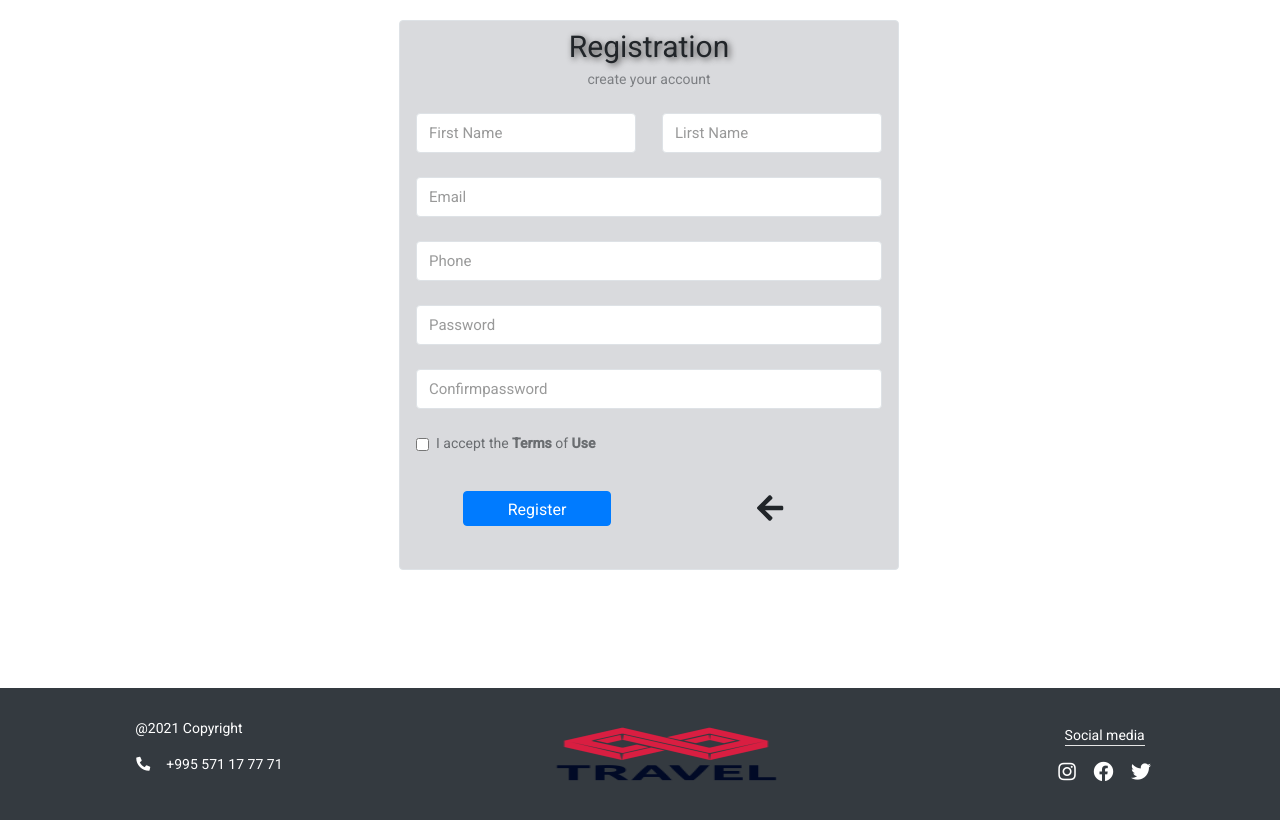
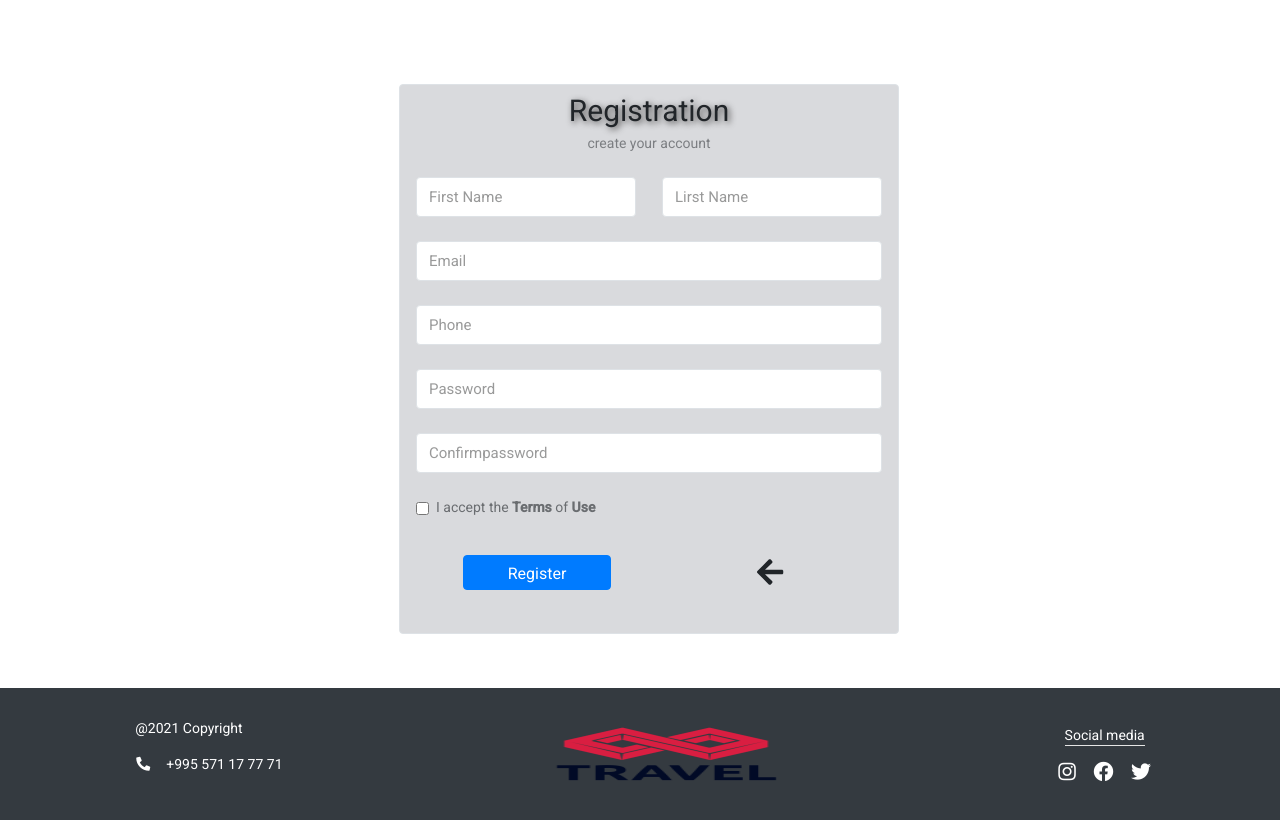
Before and after one commit to guramijibladze/it-step-project, an Angular app: page /register in a window 1280 px wide. Built offline with nearby package versions, Linux system fonts and the light colour scheme.

Commit message:
Update sign-up.component.css

```diff
--- a/src/app/sign-up/sign-up.component.css
+++ b/src/app/sign-up/sign-up.component.css
@@ -5,6 +5,9 @@
     position: absolute!important;
     margin-left: 37%;
     /* margin-top: 100px; */
+}
+.container{
+    padding-top: 5%;
 }
 
 input[type="text"]::placeholder {
@@ -25,7 +28,6 @@ input[type="number"]::placeholder{
     padding: 10px 25px;
     text-decoration: none;
     margin: 4px 4px;
-<<<<<<< Updated upstream
    }
 
 
@@ -48,6 +50,3 @@ input[type="number"]::placeholder{
 
         }
     }
-=======
-   }
->>>>>>> Stashed changes
```
